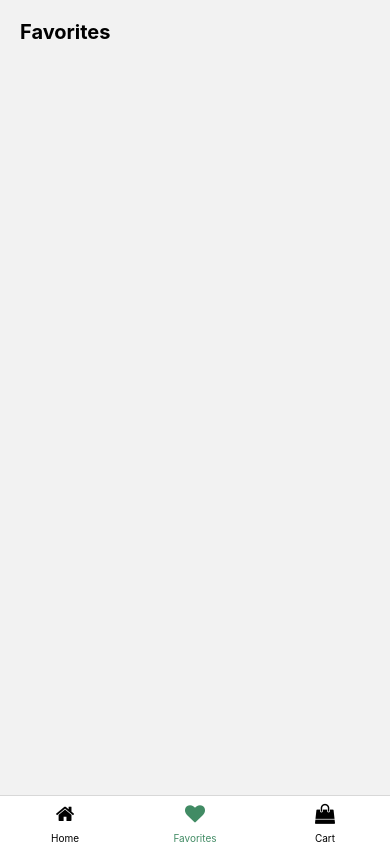
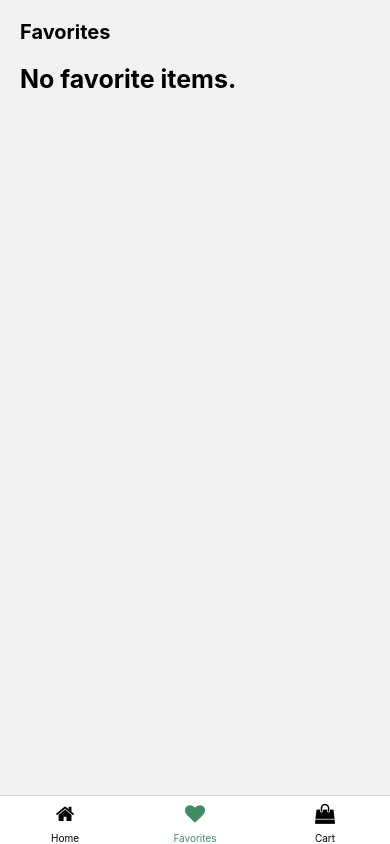
Before and after one commit to JoaoLemes18/PlantParadise, a React Native app: screen /Favorites in a window 390 px wide. Built offline with nearby package versions, Linux system fonts and the light colour scheme.

Commit message:
feat: add message if there is nothing in the cart or favorites

```diff
--- a/src/screens/Cart/CartScreen.tsx
+++ b/src/screens/Cart/CartScreen.tsx
@@ -96,9 +96,10 @@ export default function CartScreen({ navigation }) {
 
           <Toast />
 
+          {cartItems.length === 0 ? ( // Verifique se o carrinho está vazio
+            <Text style={styles.emptyCartText}>Your cart is empty.</Text>
+          ) : (
             <View style={styles.contentContainer}>
-            {/* Renderizar os itens do carrinho */}
-
               {cartItems.map((item, index) => (
                 <CardCart
                   id={item.id}
@@ -111,8 +112,10 @@ export default function CartScreen({ navigation }) {
                 />
               ))}
             </View>
+          )}
         </ScrollView>
 
+        {cartItems.length > 0 && ( // Mostra o subtotal e o botão de checkout apenas se o carrinho não estiver vazio
           <View style={styles.centralize}>
             {/* Subtotal */}
             <View style={styles.subtotalContainer}>
@@ -127,6 +130,7 @@ export default function CartScreen({ navigation }) {
               <Text style={styles.checkoutButtonText}>Go to Checkout</Text>
             </TouchableOpacity>
           </View>
+        )}
       </SafeAreaView>
     </>
   );
--- a/src/screens/Cart/styles.ts
+++ b/src/screens/Cart/styles.ts
@@ -10,6 +10,12 @@ export const styles = StyleSheet.create({
     padding: 20,
     flexDirection: "row",
     justifyContent: "space-between",
+  },
+  emptyCartText: {
+    left: 25,
+    fontSize: 25,
+    color: "#000",
+    fontWeight: "bold",
   },
   usertext: {
     fontSize: 20,
--- a/src/screens/Favorites/FavoriteScreen.tsx
+++ b/src/screens/Favorites/FavoriteScreen.tsx
@@ -26,7 +26,10 @@ export default function FavoritePage({ navigation }) {
           </View>
 
           <View style={styles.contentContainer}>
-            {favoriteItems.map((item, index) => (
+            {favoriteItems.length === 0 ? (
+              <Text style={styles.emptyText}>No favorite items.</Text>
+            ) : (
+              favoriteItems.map((item, index) => (
                 <StickCard
                   id={item.id}
                   key={index}
@@ -35,7 +38,8 @@ export default function FavoritePage({ navigation }) {
                   value={item.value}
                   isFavorite={item.favorite}
                 />
-            ))}
+              ))
+            )}
           </View>
         </ScrollView>
       </SafeAreaView>
--- a/src/screens/Favorites/styles.ts
+++ b/src/screens/Favorites/styles.ts
@@ -14,7 +14,12 @@ export const styles = StyleSheet.create({
   },
   usertext: {
     fontSize: 20,
-    color: "#000000",
+    color: "#000",
+    fontWeight: "bold",
+  },
+  emptyText: {
+    fontSize: 25,
+    color: "#000",
     fontWeight: "bold",
   },
 });
```
Lines whose indentation alone changed are shown as unchanged.
